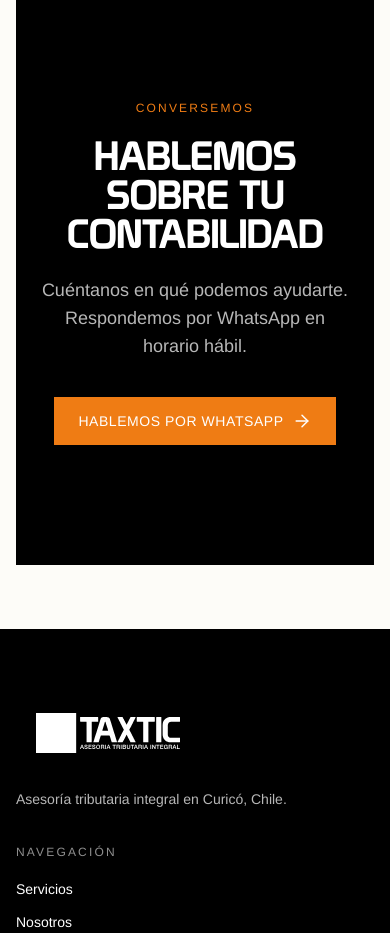
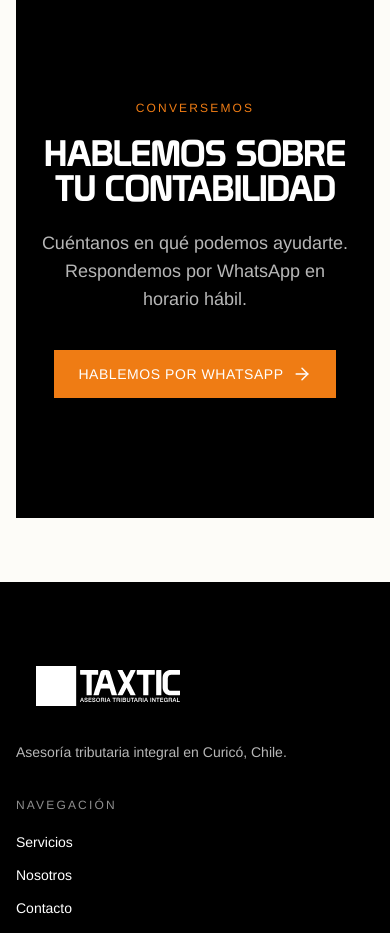
Before and after one commit to TAXTIC/landing-taxtic, a Next.js app: page /en in a window 390 px wide. Shown: the part 6580-7513 px from the top of the page. Built offline with nearby package versions, Linux system fonts and the light colour scheme.

Commit message:
🎨 style(cta): escalar el título con clamp en lugar de breakpoints
- el título del CTA usa clamp(36px, 5vw, 64px) para una progresión continua

```diff
--- a/src/components/sections/CTASection.tsx
+++ b/src/components/sections/CTASection.tsx
@@ -38,7 +38,7 @@ export function CTASection({ content, button }: CTASectionProps) {
         variants={fadeUpVariants}
       >
         <span className="label-upper text-(--brand-orange)">Conversemos</span>
-        <h2 className="mx-auto mt-4 max-w-[18ch] font-display font-normal uppercase text-4xl leading-[0.98] tracking-tight text-(--brand-white) sm:text-5xl lg:text-display-l">
+        <h2 className="mx-auto mt-4 max-w-[18ch] font-display font-normal uppercase text-[clamp(36px,5vw,64px)] leading-[0.98] tracking-tight text-(--brand-white)">
           {content.title}
         </h2>
         <p className="mx-auto mt-6 max-w-[34rem] text-lg leading-normal text-(--gray-300)">
```
